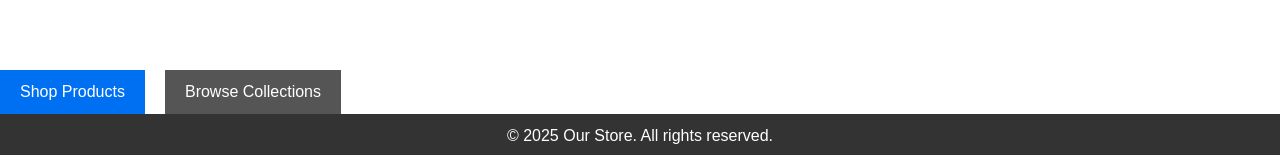
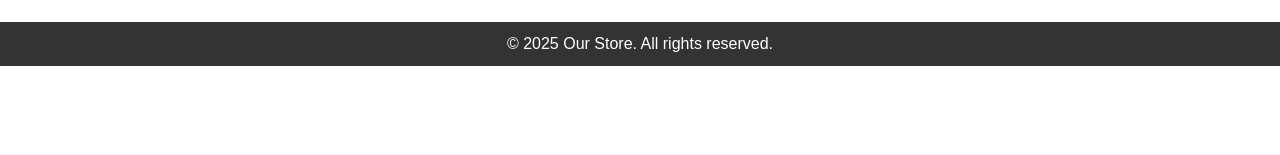
Before and after one commit to changnam/nextjs-headless, a Next.js app: page / in a window 1280 px wide. Shown: the part 1025-1180 px from the top of the page. After the commit the page ends 1091 px from the top, so only its background shows below. Built offline with nearby package versions, Linux system fonts and the light colour scheme.

Commit message:
데이터에 따라 컴포넌트를 동적으로 표시하는 기능

```diff
--- a/app/page.jsx
+++ b/app/page.jsx
@@ -45,22 +45,34 @@ export default async function HomePage() {
   const { blocks } = shopifyData?.data || [];
   console.log(blocks);
 
-  return (
-    <main>
-      <h1>Welcome to Our Store</h1>
-      <p>Your one-stop shop for exclusive products.</p>
-      <HeroSection data={blocks[0]}/>
-      <FeatureSection data={blocks[1]}/>
-      <div className="button-group">
-        <Link href="/products">
-          <button className="btn-primary">Shop Products</button>
-        </Link>
-        <Link href="/collections">
-          <button className="btn-secondary">Browse Collections</button>
-        </Link>
-      </div>
-      {/*<h1>{theme === 'light' ? 'Light Theme' : 'Dark Theme'}</h1>
-      <button onClick={toggleTheme}>Toggle Theme</button>*/}
-    </main>
-  );
+  // 데이터에 따라 렌더링할 컴포넌트를 결정하는 함수
+  return <main>{blocks.map(blockRenderer)}</main>;
+  // return (
+  //   <main>
+  //     <h1>Welcome to Our Store</h1>
+  //     <p>Your one-stop shop for exclusive products.</p>
+  //     <HeroSection data={blocks[0]}/>
+  //     <FeatureSection data={blocks[1]}/>
+  //     <div className="button-group">
+  //       <Link href="/products">
+  //         <button className="btn-primary">Shop Products</button>
+  //       </Link>
+  //       <Link href="/collections">
+  //         <button className="btn-secondary">Browse Collections</button>
+  //       </Link>
+  //     </div>
+  //     {/*<h1>{theme === 'light' ? 'Light Theme' : 'Dark Theme'}</h1>
+  //     <button onClick={toggleTheme}>Toggle Theme</button>*/}
+  //   </main>
+  // );
 }
+
+const blockComponents = {
+  "layout.hero-section": HeroSection,
+  "layout.features-section": FeatureSection,
+};
+
+function blockRenderer(block) {
+  const Component = blockComponents[block.__component];
+  return Component ? <Component key={block.id} data={block} /> : null;
+}
```
